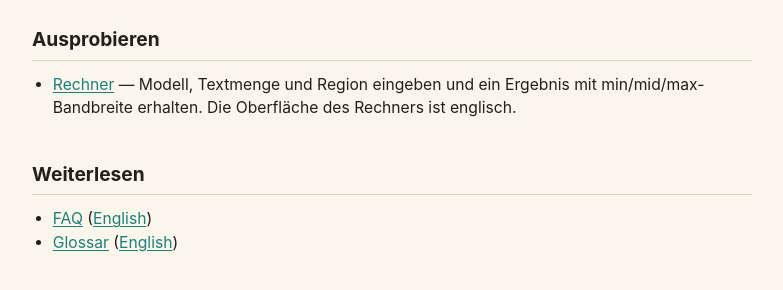
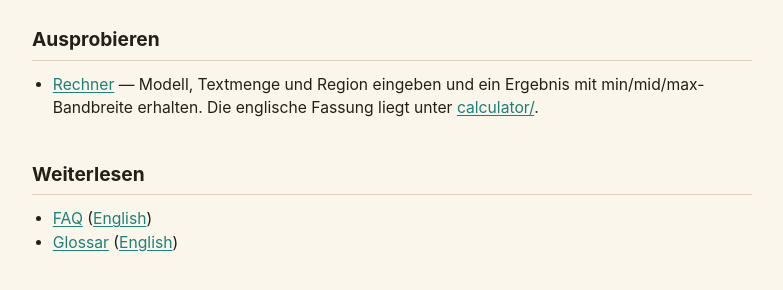
Before and after one commit to Ascent04/ThirstyAI, a Jekyll site: the page built from docs/index-de.md, in a window 1280 px wide. Shown: the part 315-605 px from the top of the page, without its empty margins (248-1031 px from the left). Built offline with Jekyll 4.4.1, drawn with Linux system fonts in a browser that asks for light colours.

Commit message:
Update German start page: the calculator now has a German variant
Co-Authored-By: Claude Sonnet 5 <noreply@anthropic.com>

```diff
--- a/docs/index-de.md
+++ b/docs/index-de.md
@@ -18,7 +18,7 @@ Derzeit gestützt auf **144 Fakten** aus **35 Quellen**.
 
 - [Rechner]({{ site.baseurl }}/calculator/index-de.html) — Modell, Textmenge und Region
   eingeben und ein Ergebnis mit min/mid/max-Bandbreite erhalten. Die
-  Oberfläche des Rechners ist englisch.
+  englische Fassung liegt unter [calculator/]({{ site.baseurl }}/calculator/).
 
 ## Weiterlesen
 
```
